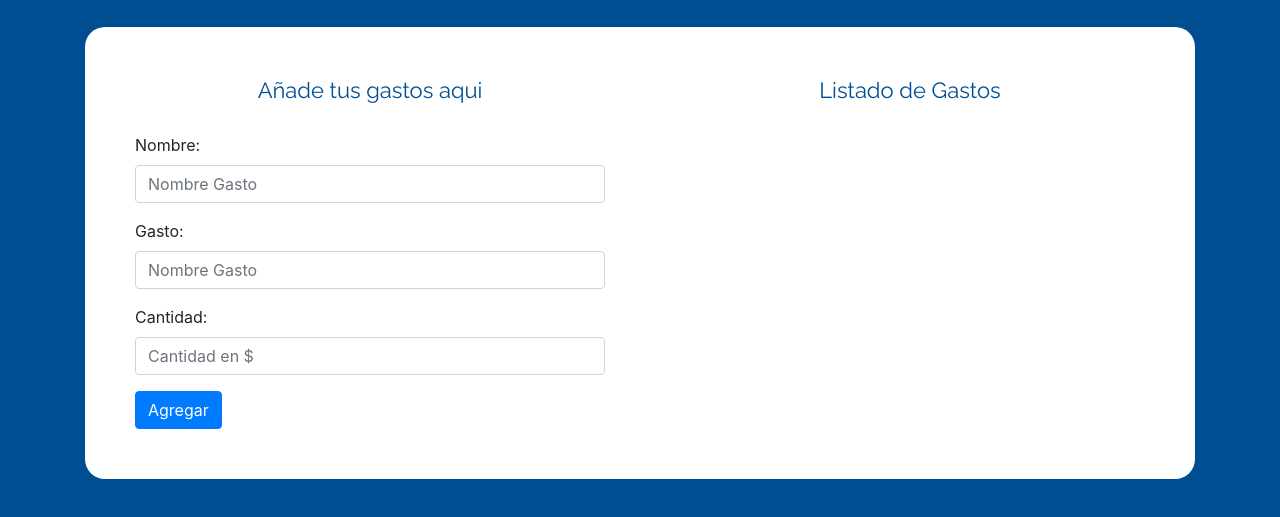
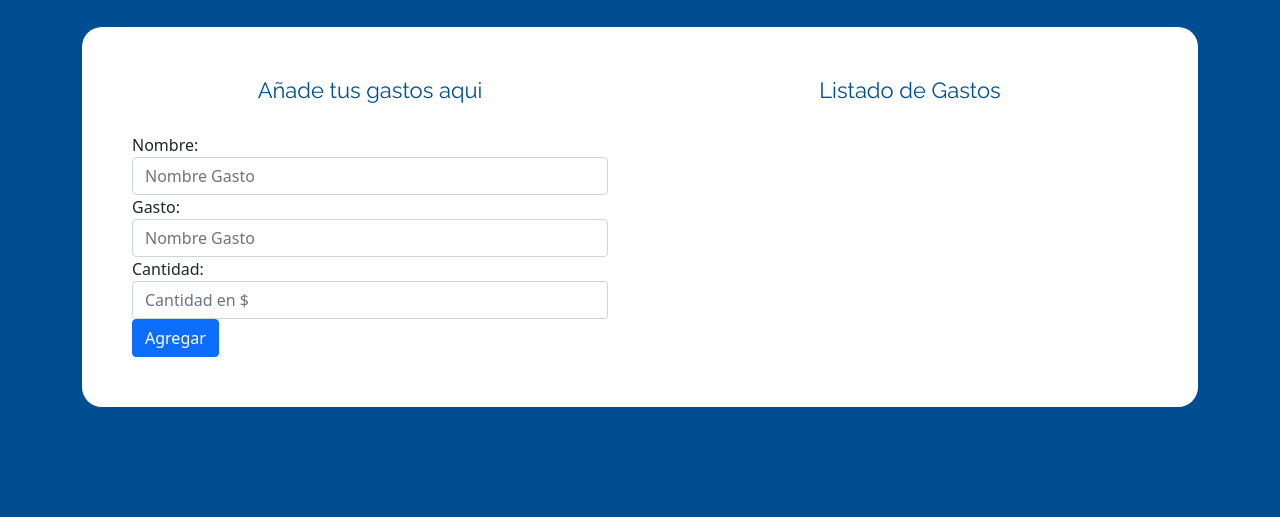
Before and after one commit to CamilaTisera/APP-DE-GASTOS, a plain HTML site: page index.html in a window 1280 px wide. Shown: the part 123-640 px from the top of the page. Drawn offline with nearby package versions, Linux system fonts and the light colour scheme.

Commit message:
probando

```diff
--- a/index.html
+++ b/index.html
@@ -3,7 +3,7 @@
     <head>
         <meta charset="utf-8">
         <meta name="viewport" content="width=device-width, initial-scale=1, shrink-to-fit=no">
-        <link rel="stylesheet" href="https://cdn.jsdelivr.net/npm/bootstrap@4.0.0/dist/css/bootstrap.min.css">
+        <link href="https://cdn.jsdelivr.net/npm/bootstrap@5.0.2/dist/css/bootstrap.min.css" rel="stylesheet" integrity="sha384-EVSTQN3/azprG1Anm3QDgpJLIm9Nao0Yz1ztcQTwFspd3yD65VohhpuuCOmLASjC" crossorigin="anonymous">
         <link rel="stylesheet" href="assets/CSS/style.css">
         <link href="https://fonts.googleapis.com/css?family=Raleway:100,400" rel="stylesheet">
         <title>APP DE GASTOS</title>
```
